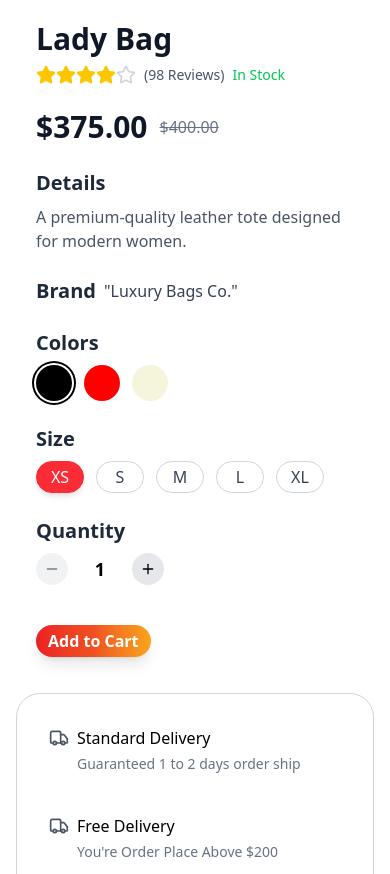
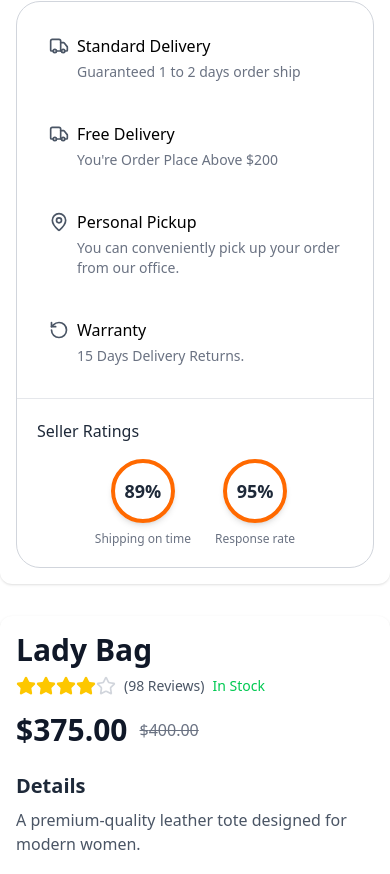
Before and after one commit to anees-tech/daniel-ecom, a Next.js app: page /product/1 in a window 390 px wide. Shown: the part 1126-2000 px from the top of the page. Built offline with nearby package versions, Linux system fonts and the light colour scheme; no server answers; the database is empty.

Commit message:
add product page

```diff
--- a/app/page.tsx
+++ b/app/page.tsx
@@ -19,7 +19,7 @@ export default function Home() {
       <ProductsPage />
       <HomeServices />
       <ShippingPartners images={shippingPartnersImages} />
-      <CustomerReviews reviews={reviews} />
+      {/* <CustomerReviews reviews={reviews} /> */}
     </main>
   );
 }
--- a/components/navbar.tsx
+++ b/components/navbar.tsx
@@ -358,11 +358,11 @@ export default function Navbar() {
               <DropdownMenuContent align="end" className="w-56 bg-white">
                 <DropdownMenuLabel>My Account</DropdownMenuLabel>
                 <DropdownMenuSeparator />
-                <DropdownMenuItem asChild>
+                {/* <DropdownMenuItem asChild>
                   <Link href="/profile" className="cursor-pointer">
                     Profile
                   </Link>
-                </DropdownMenuItem>
+                </DropdownMenuItem> */}
                 <DropdownMenuItem asChild>
                   <Link href="/orders" className="cursor-pointer">
                     Orders
--- a/components/productComponents/delivery-options.tsx
+++ b/components/productComponents/delivery-options.tsx
@@ -3,11 +3,9 @@ import { MapPin, Truck, RotateCcw } from "lucide-react";
 
 export default function DeliveryOptions() {
   return (
-    <div className="md:w-[320px] border border-gray-300 rounded-3xl overflow-hidden bg-white">
-      {/* Header with Location */}
+    <div className="w-full h-full border border-gray-300 rounded-3xl overflow-hidden bg-white">
+      {/* Delivery Methods */}
       <div className="p-5 space-y-5">
-
-        {/* Delivery Methods */}
         <div className="space-y-4">
           {deliveryOptions.map((option, index) => (
             <div
@@ -30,7 +28,7 @@ export default function DeliveryOptions() {
       {/* Seller Ratings */}
       <div className="p-5">
         <h4 className="font-medium mb-4 text-gray-800">Seller Ratings</h4>
-        <div className="flex gap-6">
+        <div className="flex gap-6 justify-center">
           <RatingCircle percentage={89} label="Shipping on time" />
           <RatingCircle percentage={95} label="Response rate" />
         </div>
--- a/components/productComponents/product-details.tsx
+++ b/components/productComponents/product-details.tsx
@@ -1,18 +1,18 @@
 "use client";
 
 import { useState, useEffect } from "react";
+import Image from "next/image";
+import Link from "next/link";
+import { getProductById } from "@/lib/products";
 import products from "@/data/ItemProductDetail";
-import { getProductById } from "@/lib/products"; // Import Firestore fetching logic
 import ProductImages from "./product-images";
 import ProductInfo from "./product-info";
 import DeliveryOptions from "./delivery-options";
 import ProductReviews from "../reviewsComponents/product-reviews";
 import TextBox from "../text-box";
-import Image from "next/image";
-import RelativeItems from "../relativeComponent/relative-items";
-import Link from "next/link";
 import TextField from "../text-field";
 import HomeLink from "../home-link";
+import RelativeItems from "../relativeComponent/relative-items";
 import ProductImagesSkeleton from "./image-skeleton";
 import ProductInfoSkeleton from "./product-info-skeleton-card";
 import { DeliveryOptionsSkeleton } from "./delivery-option-skeleton-loader";
@@ -104,11 +104,11 @@ export default function ProductDetailPage({
         {/* Product Title */}
         <TextField text={!isLoading ? product.name : "Loading..."} />
 
-        {/* Product Content */}
-        <div className="px-0 sm:px-2 md:px-4 lg:px-8">
-          <div className="flex flex-col md:flex-row gap-4 bg-white p-4 sm:p-6 md:p-8 rounded-xl justify-center shadow-sm md:shadow-md">
-            {/* Product Images */}
-            <div className="w-full md:w-1/2">
+        {/* Top Section: Images and Delivery Options */}
+        <div className="px-0 sm:px-2 md:px-4 lg:px-8 mb-8">
+          <div className="flex flex-col lg:flex-row gap-4 bg-white p-4 sm:p-6 md:p-8 rounded-xl justify-center shadow-sm md:shadow-md">
+            {/* Product Images - Now at the top/left */}
+            <div className="w-full lg:w-3/4">
               {isLoading ? (
                 <ProductImagesSkeleton />
               ) : (
@@ -120,7 +120,16 @@ export default function ProductDetailPage({
               )}
             </div>
 
-            {/* Product Details */}
+            {/* Delivery Options - Now on the right side of images */}
+            <div className="w-full lg:w-1/4">
+              {isLoading ? <DeliveryOptionsSkeleton /> : <DeliveryOptions />}
+            </div>
+          </div>
+        </div>
+
+        {/* Bottom Section: Product Details - Full Width */}
+        <div className="px-0 sm:px-2 md:px-4 lg:px-8 mb-8">
+          <div className="bg-white p-4 sm:p-6 md:p-8 rounded-xl shadow-sm md:shadow-md">
             {isLoading ? (
               <ProductInfoSkeleton />
             ) : (
@@ -134,9 +143,6 @@ export default function ProductDetailPage({
                 handleQuantityChange={handleQuantityChange}
               />
             )}
-
-            {/* Delivery Options */}
-            {isLoading ? <DeliveryOptionsSkeleton /> : <DeliveryOptions />}
           </div>
         </div>
 
--- a/components/productComponents/product-images.tsx
+++ b/components/productComponents/product-images.tsx
@@ -1,7 +1,7 @@
 "use client";
 
 import Image from "next/image";
-import { useState, MouseEvent } from "react";
+import { useState, type MouseEvent } from "react";
 import {
   ChevronDown,
   ChevronUp,
@@ -101,7 +101,7 @@ export default function ProductImages({
                 onClick={() => setSelectedImage(index)}
               >
                 <Image
-                  src={image}
+                  src={image || "/placeholder.svg"}
                   alt={`${productName} thumbnail ${index + 1}`}
                   width={100}
                   height={100}
@@ -131,7 +131,7 @@ export default function ProductImages({
           onMouseLeave={() => setIsZooming(false)}
         >
           <Image
-            src={images[selectedImage]}
+            src={images[selectedImage] || "/placeholder.svg"}
             alt={productName}
             width={400}
             height={400}
@@ -182,7 +182,7 @@ export default function ProductImages({
                   onClick={() => setSelectedImage(index)}
                 >
                   <Image
-                    src={image}
+                    src={image || "/placeholder.svg"}
                     alt={`${productName} thumbnail ${index + 1}`}
                     width={100}
                     height={100}
--- a/components/productComponents/product-info.tsx
+++ b/components/productComponents/product-info.tsx
@@ -32,8 +32,9 @@ export default function ProductInfo({
   const emptyStars = 5 - fullStars - (hasHalfStar ? 1 : 0);
 
   return (
-    <div className="w-full md:w-[300px] lg:w-auto space-y-6 p-5 rounded-lg bg-white">
+    <div className="w-full space-y-6">
       {/* Title and Rating */}
+      <div className="flex flex-col md:flex-row md:justify-between md:items-start gap-4">
         <div>
           <h1 className="text-3xl font-semibold mb-2 text-gray-900">
             {product.name}
@@ -85,6 +86,7 @@ export default function ProductInfo({
             </span>
           )}
         </div>
+      </div>
 
       {/* Details */}
       <div>
@@ -92,6 +94,8 @@ export default function ProductInfo({
         <p className="text-gray-600">{product.description}</p>
       </div>
 
+      <div className="grid md:grid-cols-2 gap-8">
+        <div className="space-y-6">
           {/* Brand */}
           <div className="flex flex-row gap-2 items-center">
             <h2 className="text-xl font-semibold text-gray-800">Brand</h2>
@@ -117,7 +121,9 @@ export default function ProductInfo({
               ))}
             </div>
           </div>
+        </div>
 
+        <div className="space-y-6">
           {/* Size */}
           <div>
             <h2 className="text-xl font-semibold mb-2 text-gray-800">Size</h2>
@@ -140,7 +146,9 @@ export default function ProductInfo({
 
           {/* Quantity */}
           <div>
-        <h2 className="text-xl font-semibold mb-2 text-gray-800">Quantity</h2>
+            <h2 className="text-xl font-semibold mb-2 text-gray-800">
+              Quantity
+            </h2>
             <div className="flex items-center gap-2">
               <button
                 onClick={() => handleQuantityChange(quantity - 1)}
@@ -161,6 +169,8 @@ export default function ProductInfo({
               </button>
             </div>
           </div>
+        </div>
+      </div>
 
       {/* Action Buttons */}
       <div className="flex flex-row gap-3 pt-4 justify-start items-center">
@@ -179,6 +189,7 @@ export default function ProductInfo({
             toast("Item has been added to cart");
           }}
         />
+        <ProductReviewModal product={product} />
       </div>
     </div>
   );
```
Lines whose indentation alone changed are shown as unchanged.
